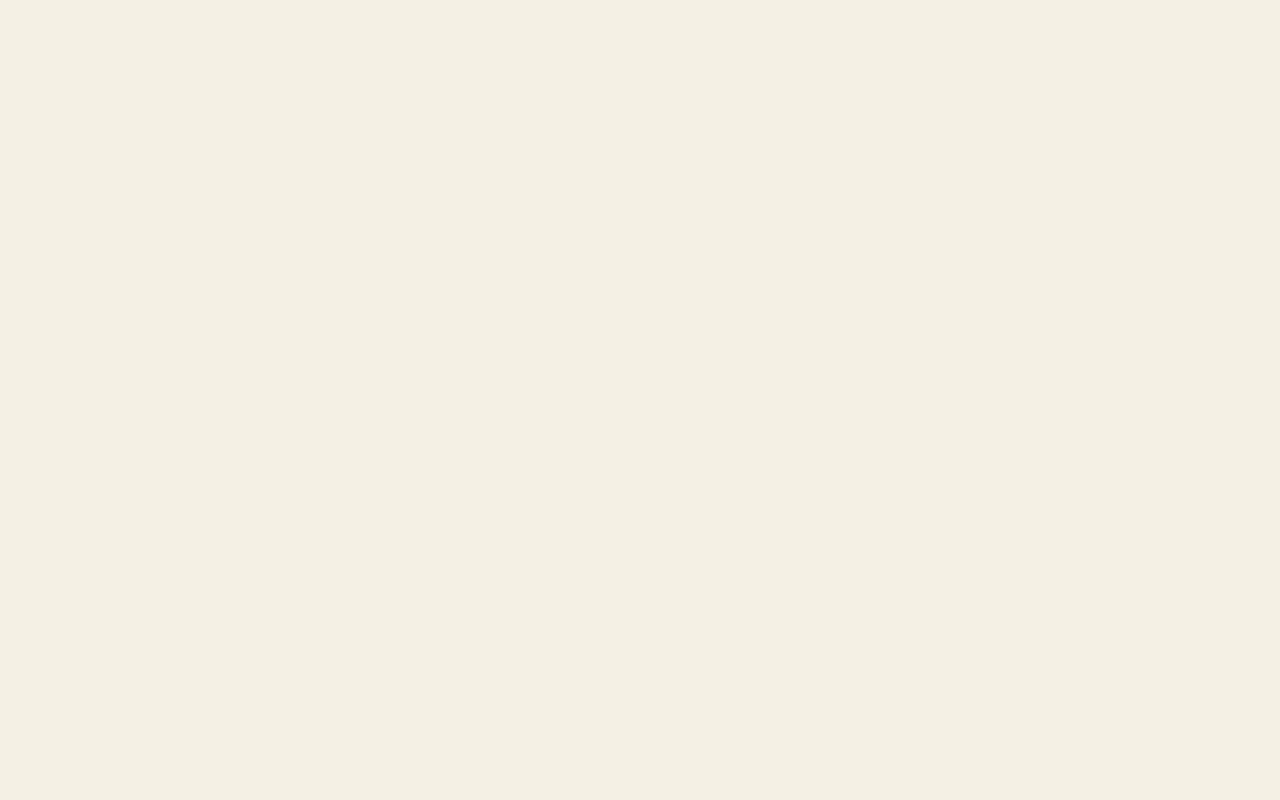
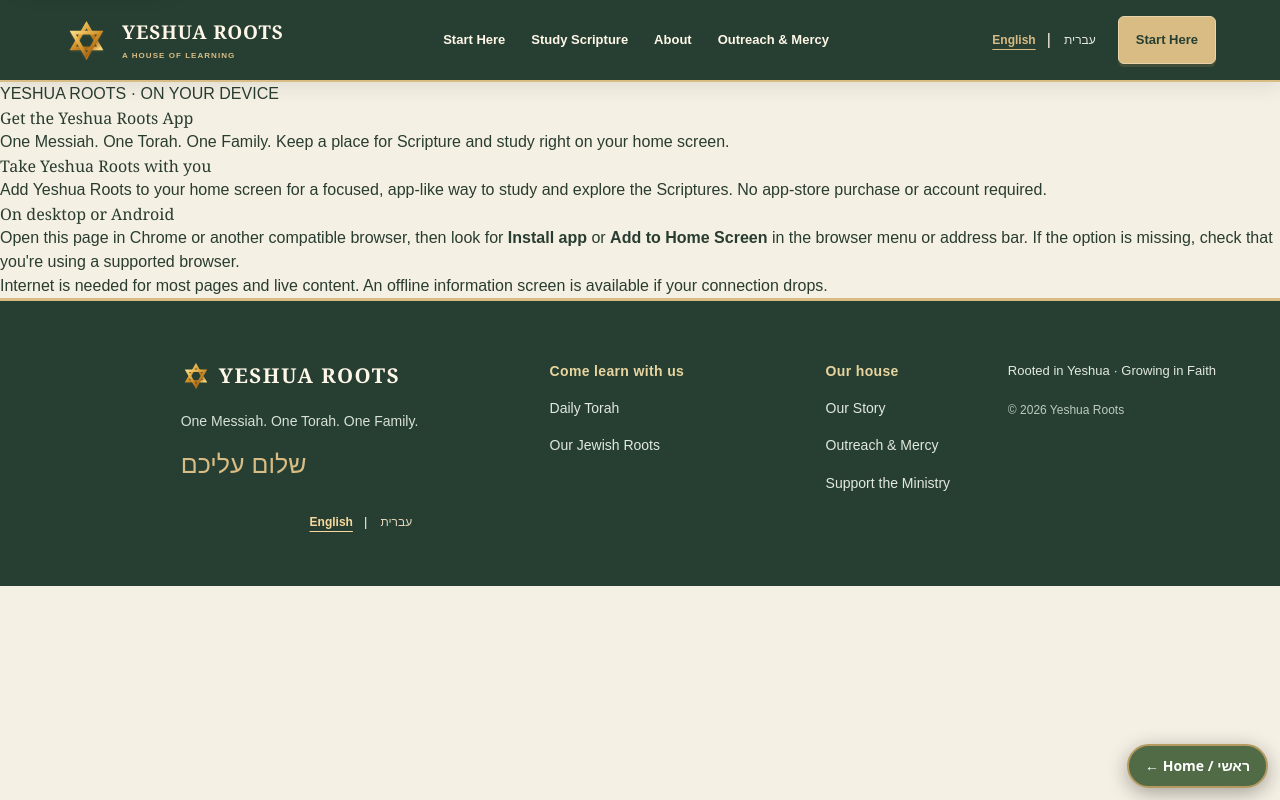
Before and after one commit to desukara/yeshua-roots, a Next.js app: page /get-the-app in a window 1280 px wide. Before the commit this address had no page. Built offline with nearby package versions, Linux system fonts and the light colour scheme.

Commit message:
Add Yeshua Roots PWA installation flow and safe offline fallback

```diff
--- /dev/null
+++ b/app/get-the-app/page.tsx
@@ -0,0 +1,6 @@
+import type {Metadata} from "next";
+import SiteHeader from "../../components/site-header";
+import SiteFooter from "../../components/site-footer";
+import InstallApp from "../../components/install-app";
+export const metadata:Metadata={title:"Get the App",description:"Install Yeshua Roots on your phone, tablet, or desktop for an app-like Scripture study experience."};
+export default function GetTheApp(){return <><SiteHeader/><main id="main-content" className="install-page" tabIndex={-1}><div className="install-wrap"><span className="install-kicker">YESHUA ROOTS · ON YOUR DEVICE</span><h1>Get the Yeshua Roots App</h1><p className="install-lead">One Messiah. One Torah. One Family. Keep a place for Scripture and study right on your home screen.</p><InstallApp/></div></main><SiteFooter/></>;}
```
